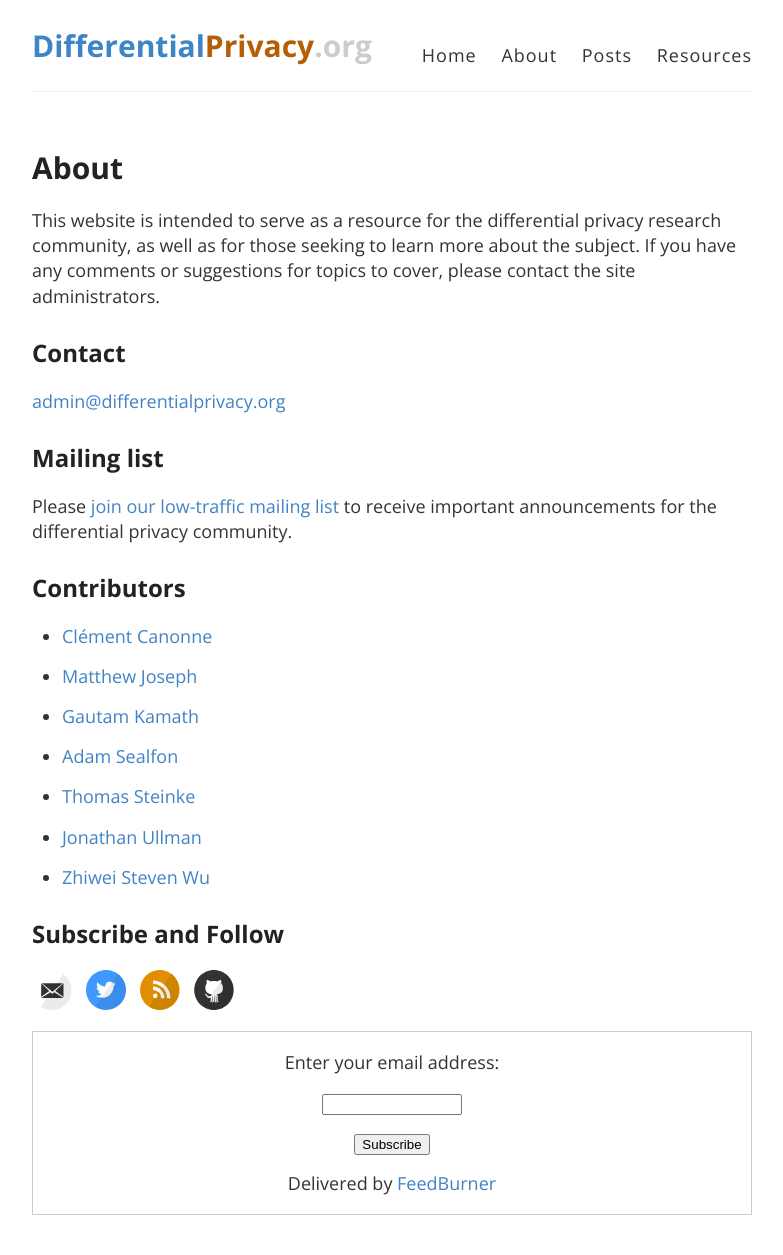
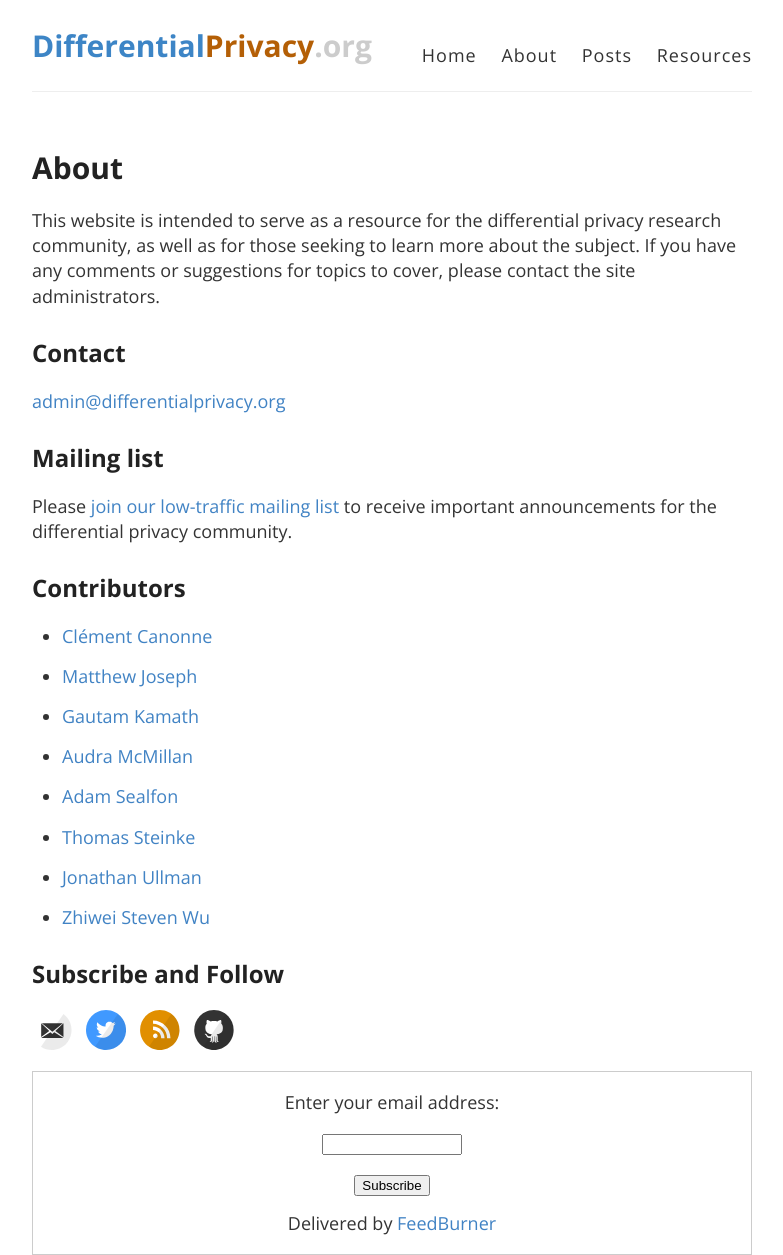
Before and after one commit to differentialprivacy/differentialprivacy, a Jekyll site: the page built from about.md, in a window 1280 px wide. Shown: the whole page, without its empty margins (248-1031 px from the left). Built offline with Jekyll 4.4.1, drawn with Linux system fonts in a browser that asks for light colours; before the commit the page ends 1215 px from its top, so only the background shows below that.

Commit message:
Update contributors.yml

```diff
--- a/_data/contributors.yml
+++ b/_data/contributors.yml
@@ -15,6 +15,12 @@ gautamkamath:
   homepage: http://www.gautamkamath.com/
   image: http://www.gautamkamath.com/gautam.jpg
   affiliation: University of Waterloo
+
+audramcmillan:
+  name: Audra McMillan
+  homepage: https://audramarymcmillan.wixsite.com/mysite
+  image:
+  affiliation: Apple
 
 adamsealfon:
   name: Adam Sealfon
```
